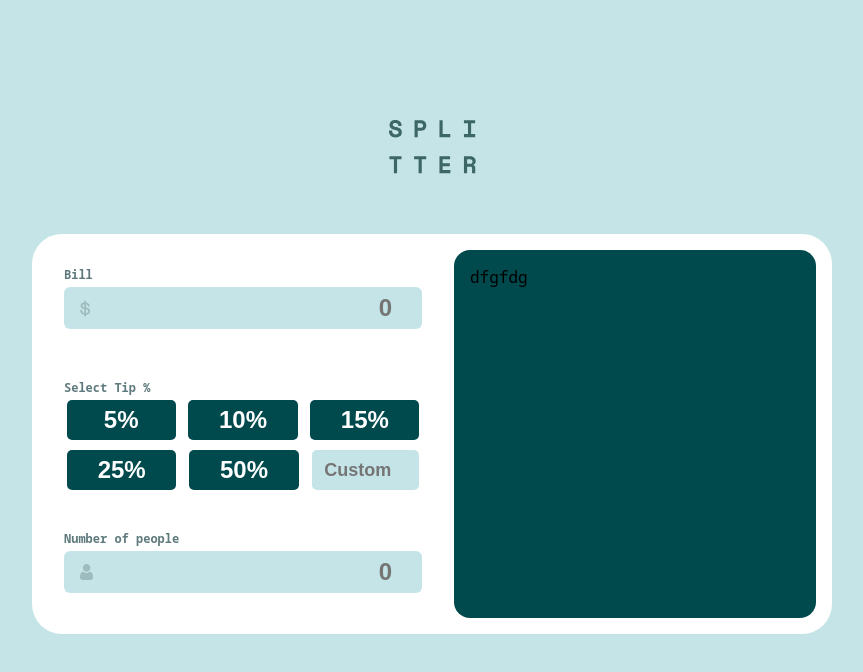
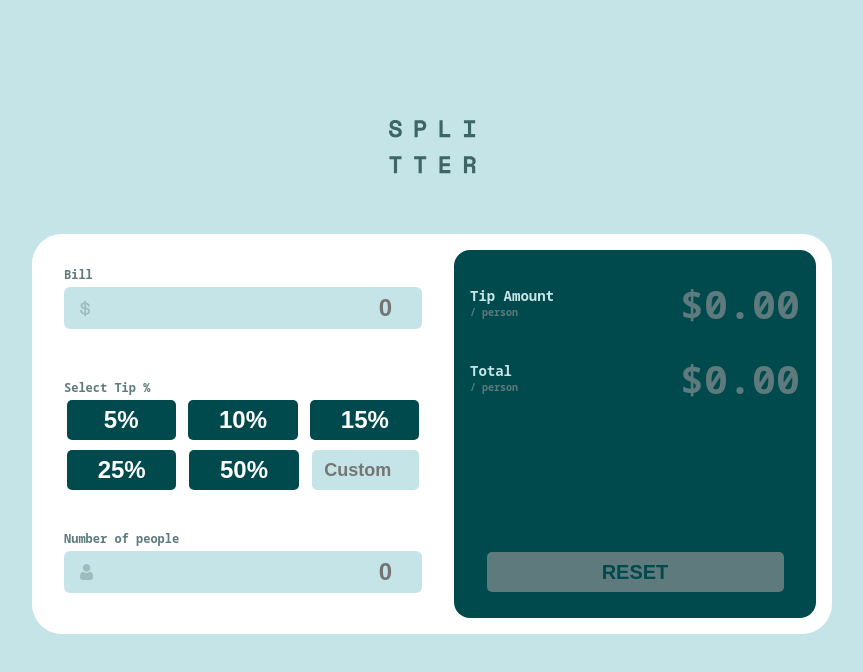
Before and after one commit to nazimkazim/tip-calculator, a React (Create React App) app: page / in a window 1280 px wide. Shown: the top 672 px of the page, without its empty margins (208-1071 px from the left). Built offline with nearby package versions, Linux system fonts and the light colour scheme.

Commit message:
add right part

```diff
--- a/src/App.scss
+++ b/src/App.scss
@@ -16,4 +16,38 @@
     margin-top: 40px;
     margin-bottom: 40px;
   }
+
+  &__right-half-container {
+    display: flex;
+    flex-direction: column;
+    justify-content: space-between;
+    height: 100%;
+    width: 100%;
+  }
+
+  &__info-displayer-container {
+    margin-top: 20px;
+  }
+
+  &__info-dispalyer-wrapper {
+    margin-bottom: 30px;
+  }
+
+  &__reset-button {
+    margin: 0 auto;
+    margin-bottom: 10px;
+    width: 90%;
+    height: 40px;
+    border-radius: 5px;
+    border: none;
+    cursor: pointer;
+    font-size: 20px;
+    font-weight: 700;
+    color: $darkCyan;
+    background: $darkPrimary;
+    &:hover {
+      background: $lightGrayPrimary;
+      transition: background-color 0.3s ease-in-out;
+    }
+  }
 }
--- a/src/App.tsx
+++ b/src/App.tsx
@@ -2,6 +2,7 @@ import React, { useState } from 'react';
 import './App.scss';
 import Container from './components/Container/Container';
 import Half from './components/Half/Half';
+import InfoDisplayer from './components/InfoDisplayer/InfoDisplayer';
 import Input from './components/Input/Input';
 import PercentSelector from './components/PercentSelector/PercentSelector'
 
@@ -25,7 +26,19 @@ function App() {
           </div>
           <Input setValue={setPeople} logoPath='images/icon-person.svg' label='Number of people' />
         </Half>
-        <Half background='dark-gray'>dfgfdg</Half>
+        <Half background='dark-gray'>
+          <div className='app__right-half-container'>
+            <div className='app__info-displayer-container'>
+              <div className='app__info-dispalyer-wrapper'>
+                <InfoDisplayer label='Tip Amount' sum={0.00} />
+              </div>
+              <div className='app__info-dispalyer-wrapper'>
+                <InfoDisplayer label='Total' sum={0.00} />
+              </div>
+            </div>
+            <button className='app__reset-button'>RESET</button>
+          </div>
+        </Half>
       </Container>
     </div>
   );
--- /dev/null
+++ b/src/components/InfoDisplayer/InfoDisplayer.props.ts
@@ -0,0 +1,4 @@
+export interface InfoDisplayerProps {
+    label:string
+    sum:number
+}
--- /dev/null
+++ b/src/components/InfoDisplayer/InfoDisplayer.scss
@@ -0,0 +1,33 @@
+@import '../../index.scss';
+
+.info-displayer {
+    display: flex;
+    width: 100%;
+    justify-content: space-between;
+    //border: 1px solid red;
+    &__left-part {
+        display: flex;
+        flex-direction: column;
+    }
+
+    &__label {
+        font-size: 14px;
+        font-weight: 700;
+        color:$lightGrayPrimary;
+    }
+
+    &__person {
+        font-size: 10px;
+        font-weight: 700;
+        color:$darkPrimary;
+    }
+
+    &__sum {
+        display: flex;
+        margin-top: -10px;
+        padding: 0;
+        font-size: 40px;
+        font-weight: 700;
+        color:$darkPrimary;
+    }
+}
--- /dev/null
+++ b/src/components/InfoDisplayer/InfoDisplayer.tsx
@@ -0,0 +1,16 @@
+import { InfoDisplayerProps } from "./InfoDisplayer.props"
+import './InfoDisplayer.scss';
+
+const InfoDisplayer = ({ label, sum }: InfoDisplayerProps): JSX.Element => {
+    return (
+        <div className="info-displayer">
+            <div className="info-displayer__left-part">
+                <span className="info-displayer__label">{label}</span>
+                <span className="info-displayer__person">/ person</span>
+            </div>
+            <span className="info-displayer__sum">${sum.toFixed(2)}</span>
+        </div>
+    )
+}
+
+export default InfoDisplayer
--- a/src/components/PercentSelector/parts/Tip/Tip.scss
+++ b/src/components/PercentSelector/parts/Tip/Tip.scss
@@ -15,7 +15,8 @@
     color: $white;
 
     &:hover {
-        background-color: $primary;
+        background-color: $lightGrayPrimary;
+        color: $darkCyan;
         transition: background-color ease-in-out 0.3s;
     }
 }
```
